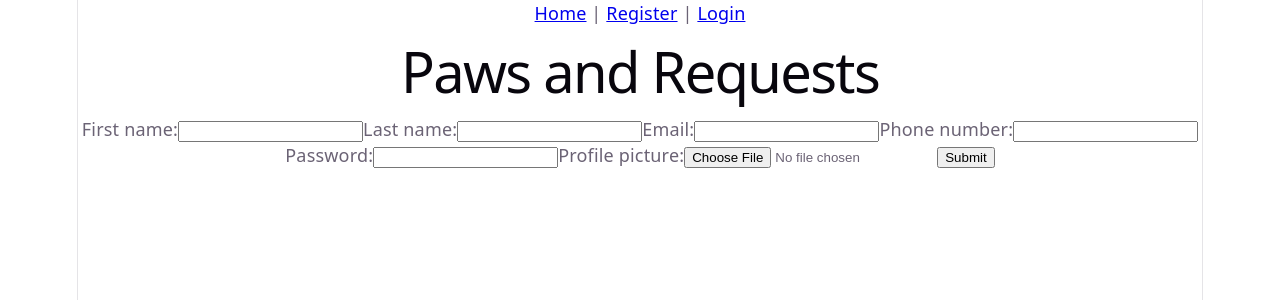
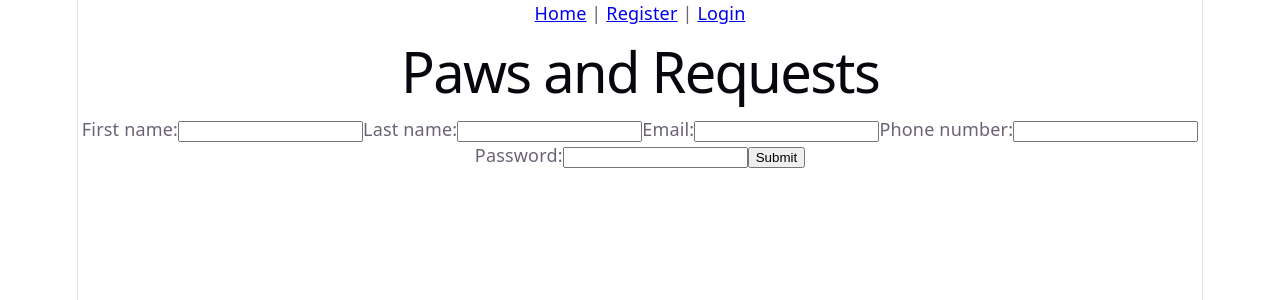
Before and after one commit to NyanBirds/paws-and-requests, a React app in the folder frontend/: page /registration in a window 1280 px wide. Shown: the top 300 px of the page. Built offline with nearby package versions, Linux system fonts and the light colour scheme; the HTML template or start-up script is replaced by a standard one.

Commit message:
feat: login/registration logic

```diff
--- a/frontend/src/api/auth.js
+++ b/frontend/src/api/auth.js
@@ -1,4 +1,4 @@
-import api from './client';
+import { api } from './client';
 
-export const login = (credentials) => api.post('/auth/login', credentials);
-export const register = (userData) => api.post('/auth/register', userData);
+export const login = (credentials) => api.post('/api/auth/login', credentials);
+export const register = (userData) => api.post('/api/auth/registration', userData);
--- a/frontend/src/api/client.js
+++ b/frontend/src/api/client.js
@@ -2,6 +2,13 @@ const BASE_URL = "http://localhost:8080"
 
 function getToken() {
   return localStorage.getItem("authToken");
+}
+
+class ApiError extends Error {
+    constructor(status, message) {
+        super(message);
+        this.status = status;
+    }
 }
 
 async function request(path, options = {}) {
@@ -16,8 +23,10 @@ async function request(path, options = {}) {
     });
 
     if (!res.ok) {
-        const body = await res.json().catch(() => null);
-        throw new ApiError(res.status, body?.message || res.statusText);
+        const message = await res.text()
+        console.log(message);
+
+        throw new ApiError(res.status, message || res.statusText);
     }
 
     return res.status === 204 ? null : res.json();
--- a/frontend/src/pages/LoginPage.jsx
+++ b/frontend/src/pages/LoginPage.jsx
@@ -1,9 +1,12 @@
 import { useState } from "react"
 import InputField from "../components/InputField"
+import { login } from "../api/auth"
+import { useNavigate } from "react-router"
 
 export default function LoginPage() {
     const [formData, setFormData] = useState({})
-    const [submitted, setSubmitted] = useState(false)
+    const [error, setError] = useState("")
+    const navigate = useNavigate();
 
     const inputFields = [
         {key: 'email', type: 'text', label: 'Email:'},
@@ -15,17 +18,21 @@ export default function LoginPage() {
     }
 
     function handleSubmit(event) {
+        setError("")
         event.preventDefault()
-        setSubmitted(true)
-        // handle login logic
+        login(formData)
+            .then(res => {
+                localStorage.setItem("authToken", res.token)
+                navigate('/')
+            }, (err) => {
+                setError(err)
+            })
     }
 
     return (
     <div>
-        {submitted ? (
-            <h2>Thank you for logging in!</h2>
-        ) : (
         <form onSubmit={handleSubmit}>
+            <p>{error.message}</p>
             {inputFields.map((inputField) => (
                 <InputField
                     key = {inputField.key}
@@ -36,7 +43,6 @@ export default function LoginPage() {
             ))}
             <button type="submit">Submit</button>
         </form>
-        )}
     </div>
   )
 }
--- a/frontend/src/pages/RegisterPage.jsx
+++ b/frontend/src/pages/RegisterPage.jsx
@@ -1,17 +1,19 @@
 import { useState } from "react"
 import InputField from "../components/InputField"
+import { register } from "../api/auth"
+import { useNavigate } from "react-router"
 
 export default function RegistrationPage() {
     const [formData, setFormData] = useState({})
-    const [submitted, setSubmitted] = useState(false)
+    const [error, setError] = useState("")
+    const navigate = useNavigate();
 
     const inputFields = [
-        {key: 'firstName', type: 'text', label: 'First name:'},
-        {key: 'lastName', type: 'text', label: 'Last name:'},
+        {key: 'firstname', type: 'text', label: 'First name:'},
+        {key: 'lastname', type: 'text', label: 'Last name:'},
         {key: 'email', type: 'text', label: 'Email:'},
-        {key: 'phoneNumber', type: 'text', label: 'Phone number:'},
+        {key: 'phonenumber', type: 'text', label: 'Phone number:'},
         {key: 'password', type: 'password', label: 'Password:'},
-        {key: 'profilePicture', type: 'file', label: 'Profile picture:'},
     ]
 
     function onChange(key, value) {
@@ -20,15 +22,18 @@ export default function RegistrationPage() {
 
     function handleSubmit(event) {
         event.preventDefault()
-        setSubmitted(true)
-        // handle registration logic
+        register(formData)
+            .then(res => {
+                localStorage.setItem("authToken", res.token)
+                navigate('/')
+            }, (err) => {
+                setError(err)
+            })
     }
 
     return (
     <div>
-        {submitted ? (
-            <h2>Thank you for registering on our page!</h2>
-        ) : (
+        <p>{error.message}</p>
         <form onSubmit={handleSubmit}>
             {inputFields.map((inputField) => (
                 <InputField
@@ -40,7 +45,6 @@ export default function RegistrationPage() {
             ))}
             <button type="submit">Submit</button>
         </form>
-        )}
     </div>
   )
 }
```
Lines whose indentation alone changed are shown as unchanged.
